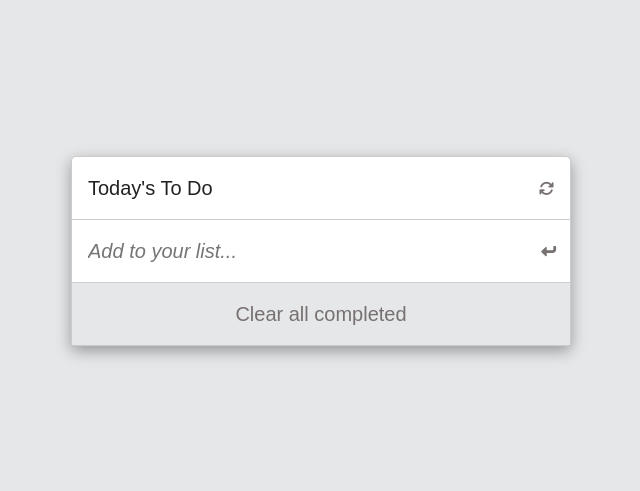
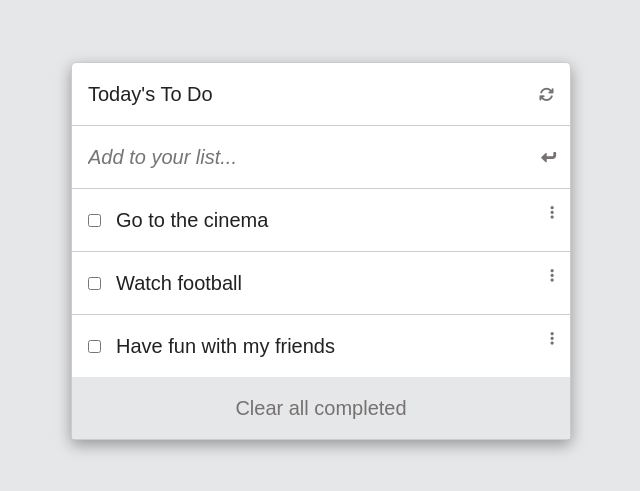
Before and after one commit to dami1080/todo-review, a website built with webpack: page src/index.html in a window 1280 px wide. Shown: the part 149-640 px from the top of the page, without its empty margins (319-959 px from the left). Built offline with nearby package versions, Linux system fonts and the light colour scheme.

Commit message:
use arrow function

```diff
--- a/src/index.js
+++ b/src/index.js
@@ -0,0 +1,34 @@
+import './style.css';
+
+const todoArr = [
+  { description: 'Go to the cinema', completed: false, index: 1 },
+  { description: 'Watch football', completed: false, index: 2 },
+  { description: 'Have fun with my friends', completed: false, index: 3 },
+];
+
+const displayTodo = (arr) => {
+    const todoListContainer = document.querySelector('.todo-list');
+    const ul = document.createElement('ul');
+    todoListContainer.appendChild(ul);
+
+    arr.forEach((e) => {
+      const li = document.createElement('li');
+      li.className = 'list-item p-3';
+
+      const checkBox = document.createElement('input');
+      checkBox.type = 'checkbox';
+
+      const label = document.createElement('label');
+      label.textContent = e.description;
+
+      const listMenuIcon = document.createElement('i');
+      listMenuIcon.className = 'fas fa-ellipsis-v';
+
+      li.appendChild(checkBox);
+      li.appendChild(label);
+      li.appendChild(listMenuIcon);
+      ul.appendChild(li);
+    });
+};
+
+displayTodo(todoArr);
```
Also changed, not shown: dist/index.html, dist/main.js.
